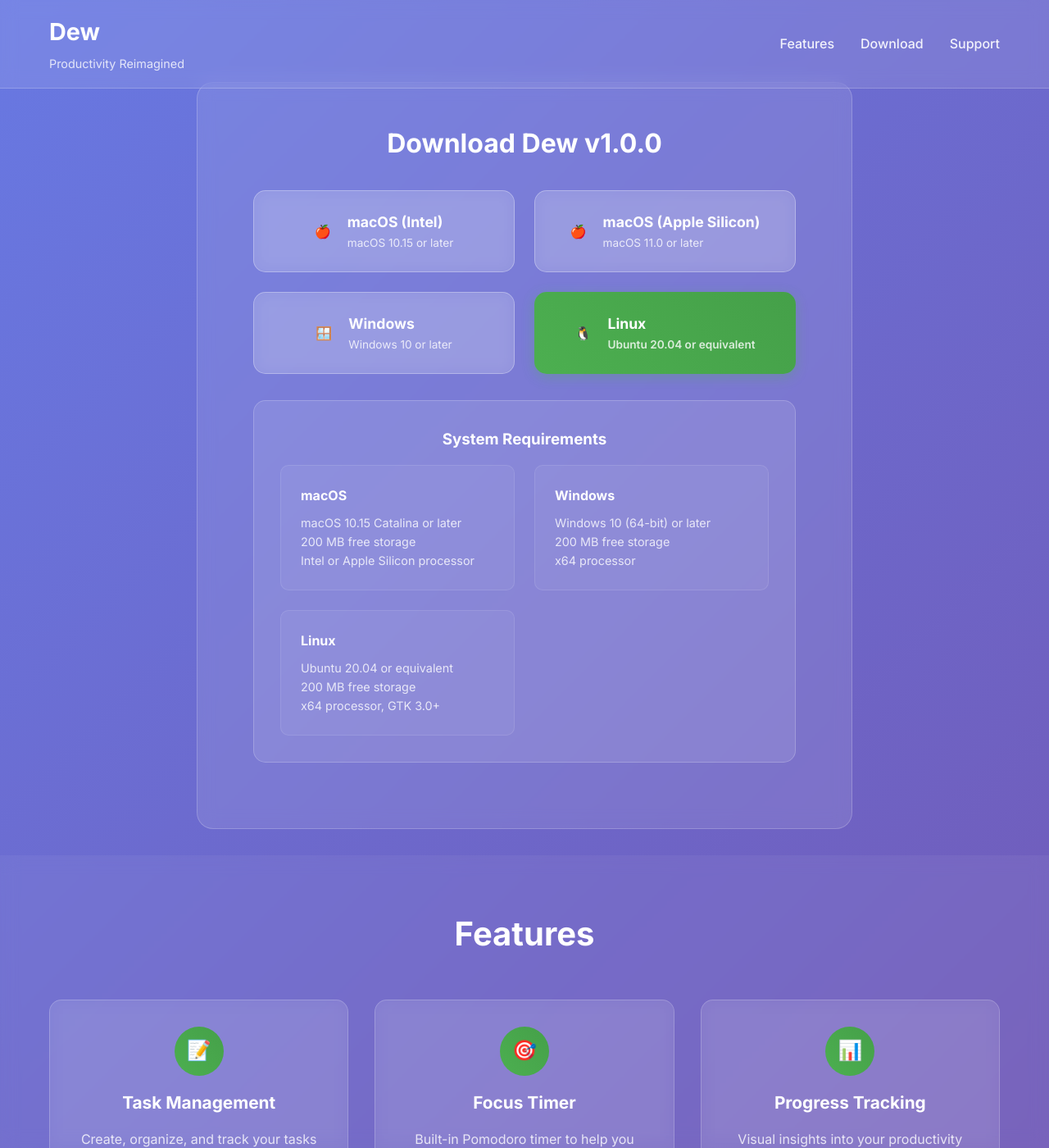
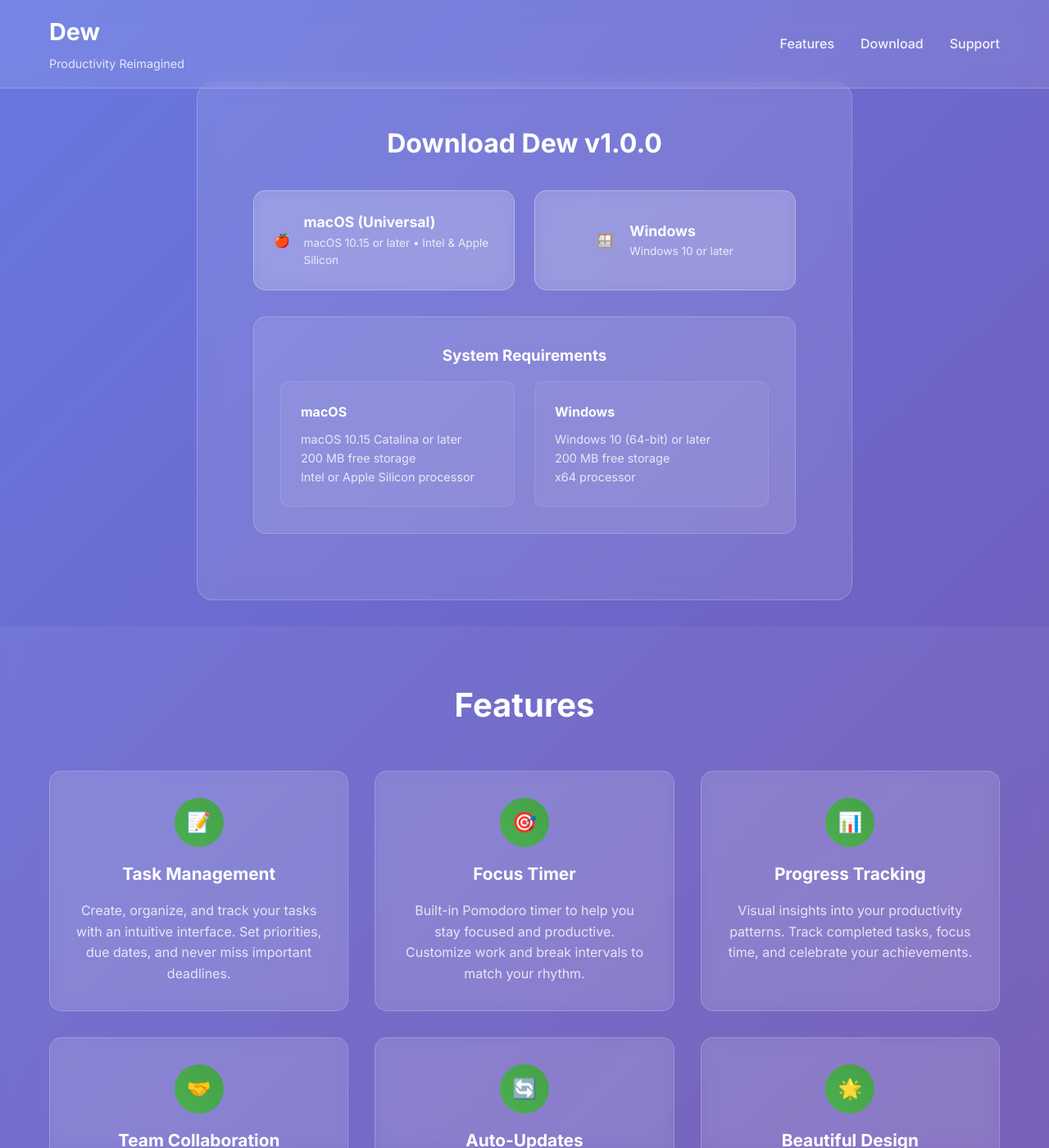
Before and after one commit to AndyGraviet/dew_app, a Jekyll site: the page built from docs/index.html, in a window 1280 px wide and 1400 px high, scrolled down 508 px. Shown: the whole window at 82% size. Built offline with Jekyll 4.4.1, drawn with Linux system fonts in a browser that asks for light colours; comment, search, counter and statistics services are not loaded.

Commit message:
Simplify download options to only supported platforms
- Replace separate Intel/Apple Silicon macOS options with single Universal option
- Remove Linux download option (not supported)
- Update JavaScript to handle new download button IDs
- Simplify system requirements section

🤖 Generated with [Claude Code](https://claude.ai/code)

Co-Authored-By: Claude <noreply@anthropic.com>

```diff
--- a/docs/assets/js/main.js
+++ b/docs/assets/js/main.js
@@ -86,8 +86,7 @@
     // Update download links with actual release URLs
     function updateDownloadLinks(assets) {
         const linkMap = {
-            'download-macos-intel': 'dew_app-macos-universal.dmg',
-            'download-macos-silicon': 'dew_app-macos-universal.dmg',
+            'download-macos-universal': 'dew_app-macos-universal.dmg',
             'download-windows': 'dew_app-windows-x64.zip'
         };
 
@@ -124,13 +123,10 @@
         let recommendedId = '';
         switch (platform) {
             case 'macos':
-                recommendedId = arch === 'intel' ? 'download-macos-intel' : 'download-macos-silicon';
+                recommendedId = 'download-macos-universal';
                 break;
             case 'windows':
                 recommendedId = 'download-windows';
-                break;
-            case 'linux':
-                recommendedId = 'download-linux';
                 break;
         }
 
--- a/docs/index.html
+++ b/docs/index.html
@@ -20,19 +20,11 @@ description: "A beautiful, minimalist productivity app that helps you stay focus
         <h2>Download Dew <span class="version-number">v1.0.0</span></h2>
 
         <div class="download-buttons">
-            <a href="#" id="download-macos-intel" class="download-btn">
+            <a href="#" id="download-macos-universal" class="download-btn">
                 <div class="download-icon">🍎</div>
                 <div class="download-info">
-                    <strong>macOS (Intel)</strong>
-                    <small>macOS 10.15 or later</small>
-                </div>
-            </a>
-
-            <a href="#" id="download-macos-silicon" class="download-btn">
-                <div class="download-icon">🍎</div>
-                <div class="download-info">
-                    <strong>macOS (Apple Silicon)</strong>
-                    <small>macOS 11.0 or later</small>
+                    <strong>macOS (Universal)</strong>
+                    <small>macOS 10.15 or later • Intel & Apple Silicon</small>
                 </div>
             </a>
 
@@ -41,14 +33,6 @@ description: "A beautiful, minimalist productivity app that helps you stay focus
                 <div class="download-info">
                     <strong>Windows</strong>
                     <small>Windows 10 or later</small>
-                </div>
-            </a>
-
-            <a href="#" id="download-linux" class="download-btn">
-                <div class="download-icon">🐧</div>
-                <div class="download-info">
-                    <strong>Linux</strong>
-                    <small>Ubuntu 20.04 or equivalent</small>
                 </div>
             </a>
         </div>
@@ -67,12 +51,6 @@ description: "A beautiful, minimalist productivity app that helps you stay focus
                     <p>Windows 10 (64-bit) or later<br>
                     200 MB free storage<br>
                     x64 processor</p>
-                </div>
-                <div class="req-platform">
-                    <h4>Linux</h4>
-                    <p>Ubuntu 20.04 or equivalent<br>
-                    200 MB free storage<br>
-                    x64 processor, GTK 3.0+</p>
                 </div>
             </div>
         </div>
```
